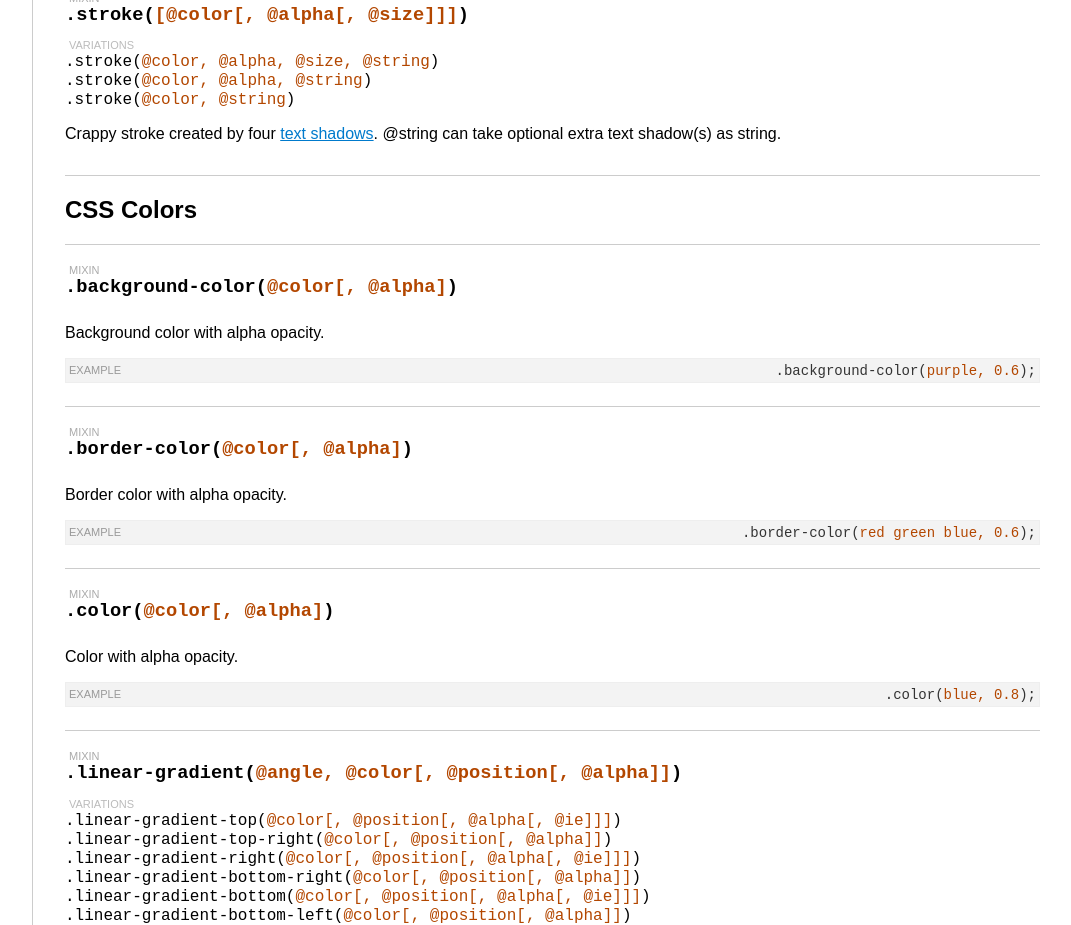
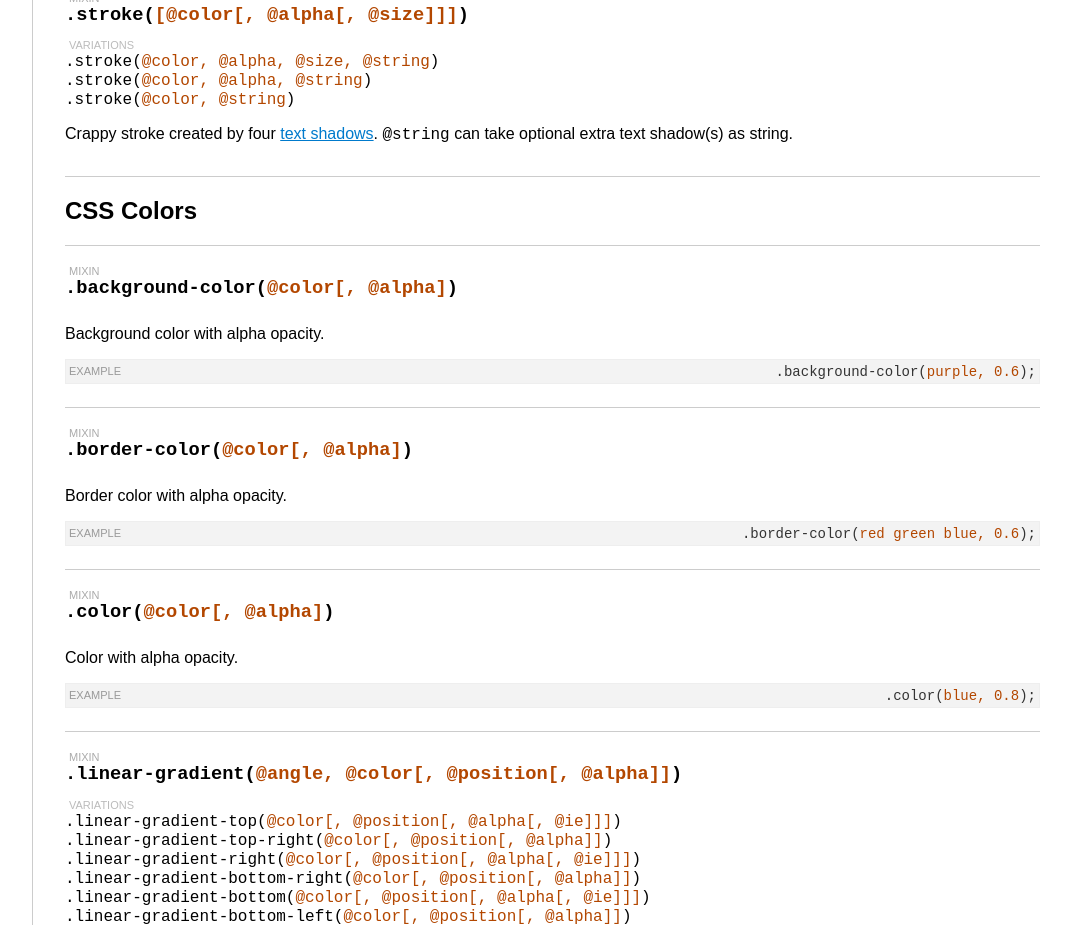
Before and after one commit to BlowbackAgency/BLESS, a plain HTML site: page docs/index.html in a window 1280 px wide. Shown: the part 5818-6743 px from the top of the page, without its empty margins (208-1279 px from the left). Drawn offline with nearby package versions, Linux system fonts and the light colour scheme.

Commit message:
Demo markup cleaning

```diff
--- a/docs/index.html
+++ b/docs/index.html
@@ -2,10 +2,10 @@
 <html lang="en" class="no-js">
 <head>
 	<meta charset="UTF-8" />
-   <meta http-equiv="X-UA-Compatible" content="IE=edge" />
+	<meta http-equiv="X-UA-Compatible" content="IE=edge" />
 	<title>BLESS Mixins | LESS CSS</title>
-   <meta name="description" content="Collection of usefull LESS mixins including CSS properties with vendor prefixes." />
-   <meta name="viewport" content="width=device-width, initial-scale=1" />
+	<meta name="description" content="Collection of usefull LESS mixins including CSS properties with vendor prefixes." />
+	<meta name="viewport" content="width=device-width, initial-scale=1" />
 	<link rel="stylesheet" href="../vendor/normalize.css" />
 	<link rel="stylesheet/less" href="main.less" />
 	<script src="../vendor/modernizr-2.7.0.min.js"></script>
@@ -422,7 +422,7 @@
 					</ul>
 				</div>
 				<div class="info">
-					<p>Crappy stroke created by four <a href="http://www.w3.org/TR/css-text-decor-3/#text-shadow" target="_blank">text shadows</a>. @string can take optional extra text shadow(s) as string.</p>
+					<p>Crappy stroke created by four <a href="http://www.w3.org/TR/css-text-decor-3/#text-shadow" target="_blank">text shadows</a>. <code>@string</code> can take optional extra text shadow(s) as string.</p>
 				</div>
 			</section> <!-- // stroke -->
 
```
